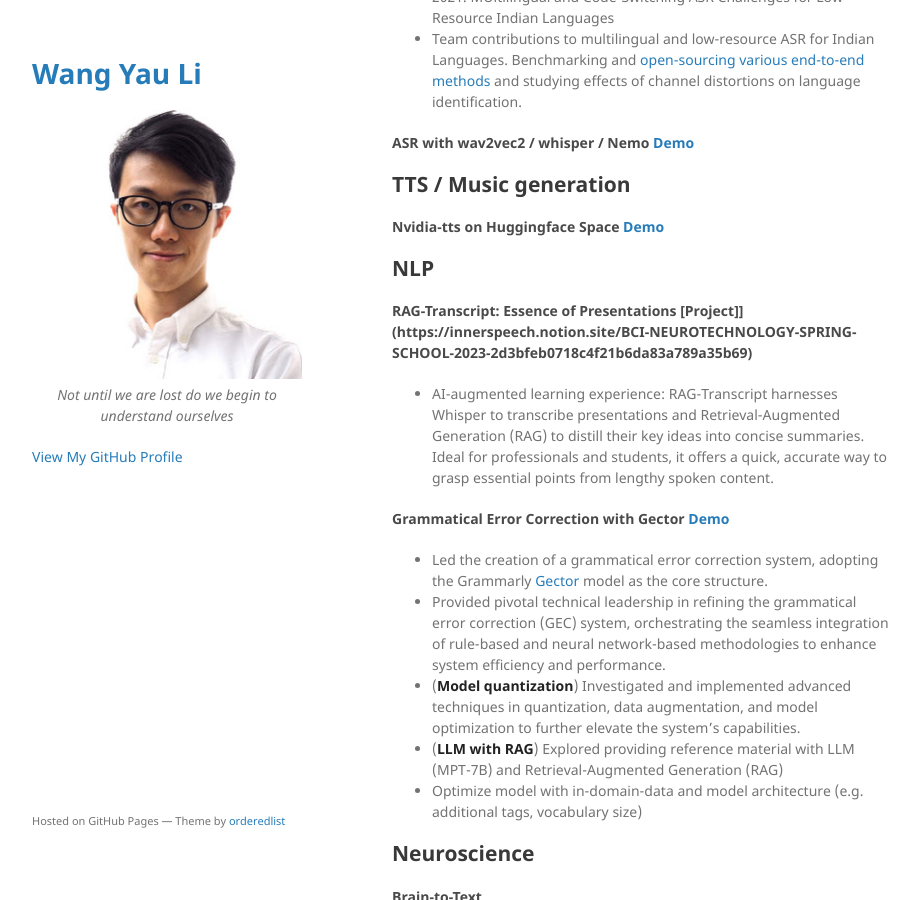
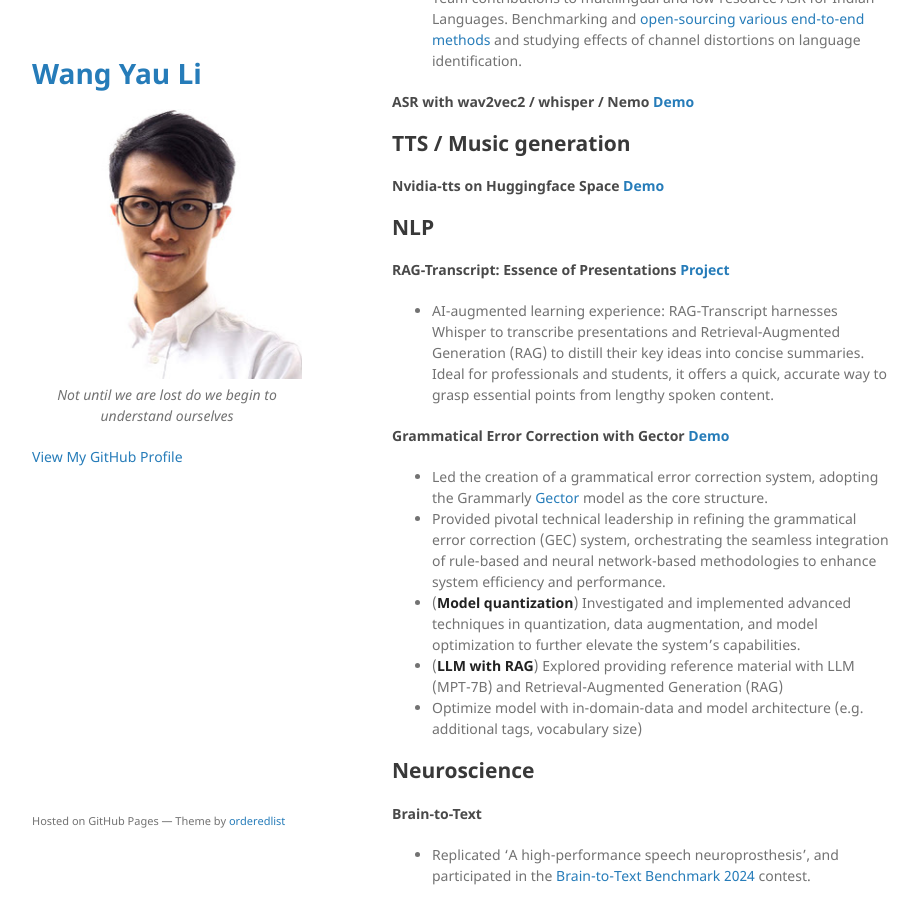
Before and after one commit to kennethli319/kennethli319.github.io, a Jekyll site: the page built from index.md, in a window 1280 px wide and 900 px high, scrolled down 2731 px. Shown: the whole window, without its empty margins (178-1097 px from the left). Built offline with Jekyll 4.4.1, drawn with Linux system fonts in a browser that asks for light colours; some of the changed text lies outside the part shown.

Commit message:
update toolbox

```diff
--- a/index.md
+++ b/index.md
@@ -2,9 +2,7 @@
 layout: default
 ---
 
-[[LinkedIn]](https://www.linkedin.com/in/wang-yau-li/) [[Huggingface Spaces]](https://huggingface.co/kennethli319)
-
-Multimodal toolbox: [TTS](https://huggingface.co/spaces/kennethli319/nvidia-tts) [ASR](https://huggingface.co/spaces/nvidia/parakeet-rnnt-1.1b) [RAG](https://huggingface.co/spaces/kennethli319/mpt-7b-instruct-rust)
+[[LinkedIn]](https://www.linkedin.com/in/wang-yau-li/) [[Huggingface Spaces]](https://huggingface.co/kennethli319) [Multimodal toolbox: [TTS](https://huggingface.co/spaces/kennethli319/nvidia-tts) [ASR](https://huggingface.co/spaces/nvidia/parakeet-rnnt-1.1b) [RAG](https://huggingface.co/spaces/kennethli319/mpt-7b-instruct-rust)]
 
 # About
 
@@ -94,7 +92,7 @@ I am deeply passionate about leveraging my expertise in Linguistics and Machine
 
 ## NLP
 
-#### RAG-Transcript: Essence of Presentations [Project]](https://innerspeech.notion.site/BCI-NEUROTECHNOLOGY-SPRING-SCHOOL-2023-2d3bfeb0718c4f21b6da83a789a35b69)
+#### RAG-Transcript: Essence of Presentations [Project](https://innerspeech.notion.site/BCI-NEUROTECHNOLOGY-SPRING-SCHOOL-2023-2d3bfeb0718c4f21b6da83a789a35b69)
 - AI-augmented learning experience: RAG-Transcript harnesses Whisper to transcribe presentations and Retrieval-Augmented Generation (RAG) to distill their key ideas into concise summaries. Ideal for professionals and students, it offers a quick, accurate way to grasp essential points from lengthy spoken content.
 
 #### Grammatical Error Correction with Gector [Demo]()
```
